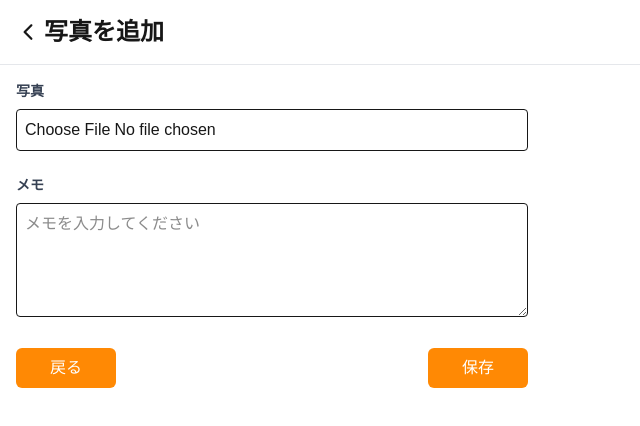
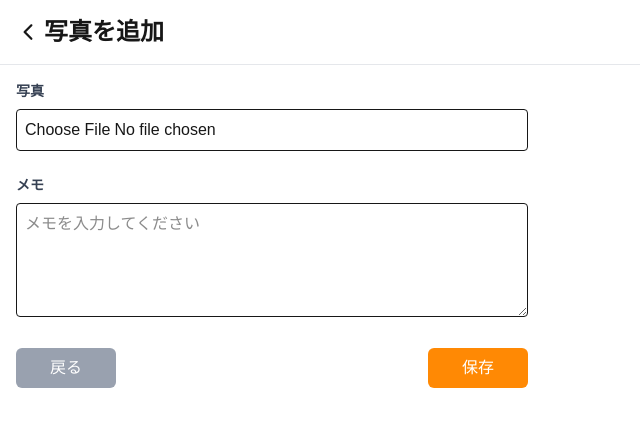
Before and after one commit to mokkun55/jisui-assist, a Next.js app: page /photo/upload in a window 1280 px wide. Shown: the top 426 px of the page, without its empty margins (0-640 px from the left). Built offline with nearby package versions, Linux system fonts and the light colour scheme.

Commit message:
feat: ボタンにグレーバリアントを追加

```diff
--- a/src/app/photo/upload/page.tsx
+++ b/src/app/photo/upload/page.tsx
@@ -76,7 +76,12 @@ export default function PhotoUploadPage() {
         </div>
 
         <div className="flex gap-4 justify-between">
-          <LinkButton label="戻る" url="back" className="w-[100px]" />
+          <LinkButton
+            label="戻る"
+            url="back"
+            className="w-[100px]"
+            variant="gray"
+          />
           <BaseButton label="保存" className="w-[100px]" />
         </div>
       </form>
--- a/src/components/buttons/baseButton/index.tsx
+++ b/src/components/buttons/baseButton/index.tsx
@@ -4,6 +4,7 @@ type Props = {
   disabled?: boolean;
   type?: "button" | "submit";
   className?: string;
+  variant?: "primary" | "gray";
 };
 
 export const BaseButton = ({
@@ -12,17 +13,22 @@ export const BaseButton = ({
   disabled,
   type = "button",
   className,
+  variant = "primary",
 }: Props) => {
+  const baseStyles = "text-white py-2 px-4 rounded-md";
+  const variantStyles = {
+    primary: "bg-orange-400 hover:bg-orange-500",
+    gray: "bg-gray-400 hover:bg-gray-500",
+  };
+
   return (
     <button
       type={type}
       onClick={!disabled ? onClick : undefined}
       disabled={disabled}
-      className={`bg-orange-400 text-white py-2 px-4 rounded-md
+      className={`${baseStyles} ${variantStyles[variant]}
         ${
-          disabled
-            ? "opacity-50 cursor-not-allowed"
-            : "hover:bg-orange-500 cursor-pointer"
+          disabled ? "opacity-50 cursor-not-allowed" : "cursor-pointer"
         } ${className}`}
     >
       {label}
--- a/src/components/buttons/linkButton/index.tsx
+++ b/src/components/buttons/linkButton/index.tsx
@@ -8,9 +8,16 @@ type Props = {
   disabled?: boolean;
   url: string | "back";
   className?: string;
+  variant?: "primary" | "gray";
 };
 
-export const LinkButton = ({ label, disabled, url, className }: Props) => {
+export const LinkButton = ({
+  label,
+  disabled,
+  url,
+  className,
+  variant,
+}: Props) => {
   const router = useRouter();
   return (
     <BaseButton
@@ -24,6 +31,7 @@ export const LinkButton = ({ label, disabled, url, className }: Props) => {
         }
       }}
       className={className}
+      variant={variant}
     />
   );
 };
```
